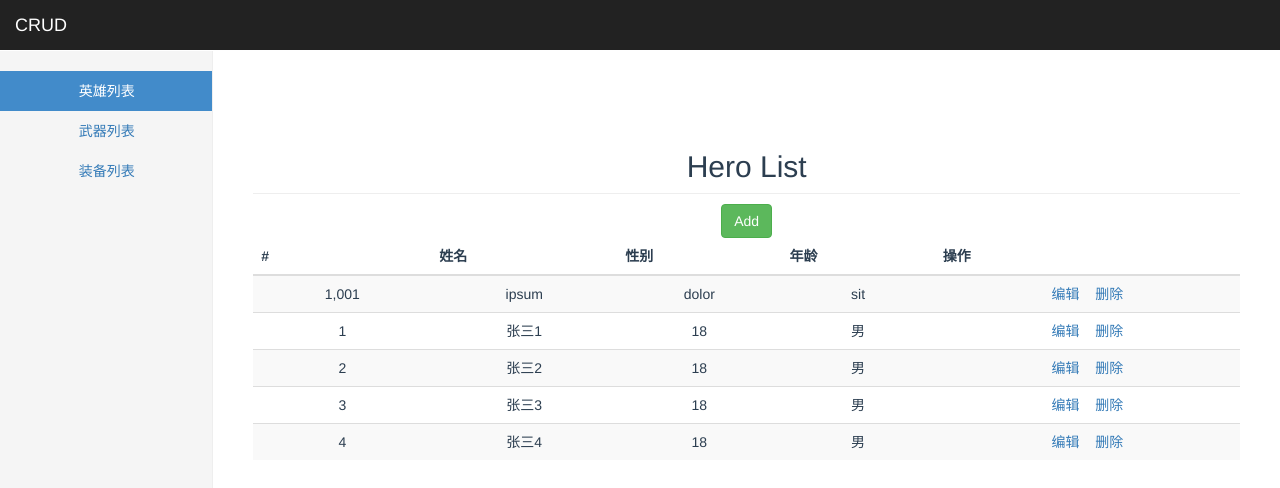
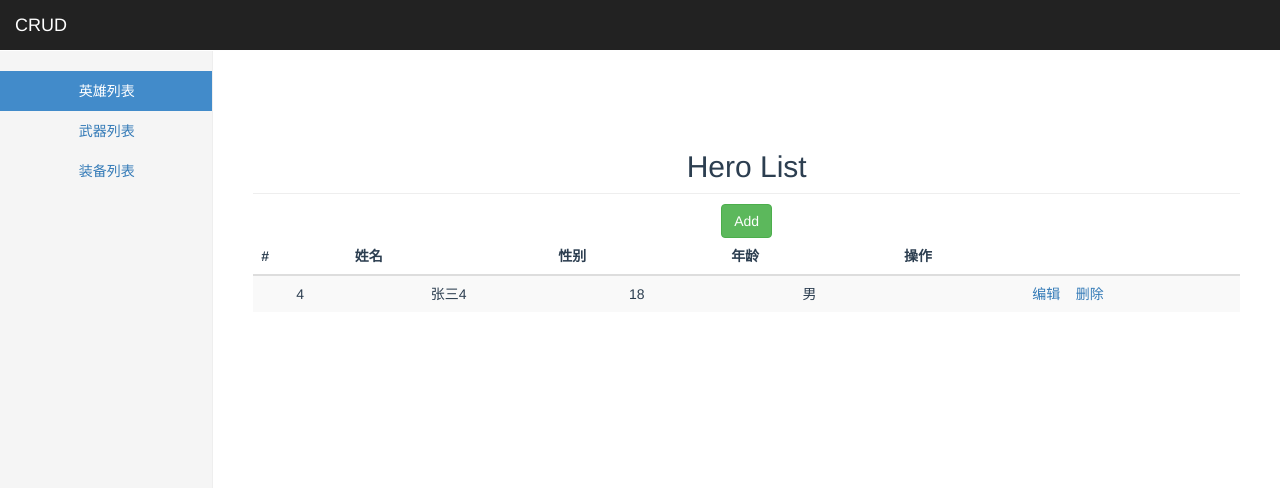
Before and after one commit to web-ltc-96/heros, a Vue app: page /#/heroList in a window 1280 px wide. Shown: the top 488 px of the page. Built offline with nearby package versions, Linux system fonts and the light colour scheme; data requests are answered from the project's data file.

Commit message:
增加删除功能

```diff
--- a/db.json
+++ b/db.json
@@ -1,23 +1,5 @@
 {
   "users": [
-    {
-      "id": 1,
-      "name": "张三1",
-      "age": 18,
-      "gender": "男"
-    },
-    {
-      "id": 2,
-      "name": "张三2",
-      "age": 18,
-      "gender": "男"
-    },
-    {
-      "id": 3,
-      "name": "张三3",
-      "age": 18,
-      "gender": "男"
-    },
     {
       "id": 4,
       "name": "张三4",
--- a/src/views/heroList/heroList.vue
+++ b/src/views/heroList/heroList.vue
@@ -14,18 +14,7 @@
                 </tr>
               </thead>
               <tbody>
-                <tr>
-                  <td>1,001</td>
 
-                  <td>ipsum</td>
-                  <td>dolor</td>
-                  <td>sit</td>
-                  <td>
-                    <a href="edit.html">编辑</a>
-                    &nbsp;&nbsp;
-                    <a href="javascript:window.confirm('Are you sure?')">删除</a>
-                  </td>
-                </tr>
                 <tr v-for="(value,index) in list" :key=index>
                    <td>{{value.id}}</td>
 
@@ -35,7 +24,7 @@
                   <td>
                     <a href="edit.html">编辑</a>
                     &nbsp;&nbsp;
-                    <a href="javascript:window.confirm('Are you sure?')">删除</a>
+                    <a href="javascript:window.confirm('Are you sure?')" @click=del(value.id)>删除</a>
                   </td>
                 </tr>
 
@@ -71,6 +60,17 @@ export default {
        .catch((err)=>{
          alert(err+'服务器异常')
        })
+     },
+     del(id){
+       axios.delete('http://localhost:3000/users/'+ id)
+       .then(res=>{
+         alert(res+'删除成功')
+         //更新视图
+        //  this.loadData()
+       })
+       .catch(err=>{
+         alert('服务器错误'+err)
+       })
      }
    },
    created(){
```
Also changed, not shown: src/components/mainView.vue (deleted, +0 -17 lines).
